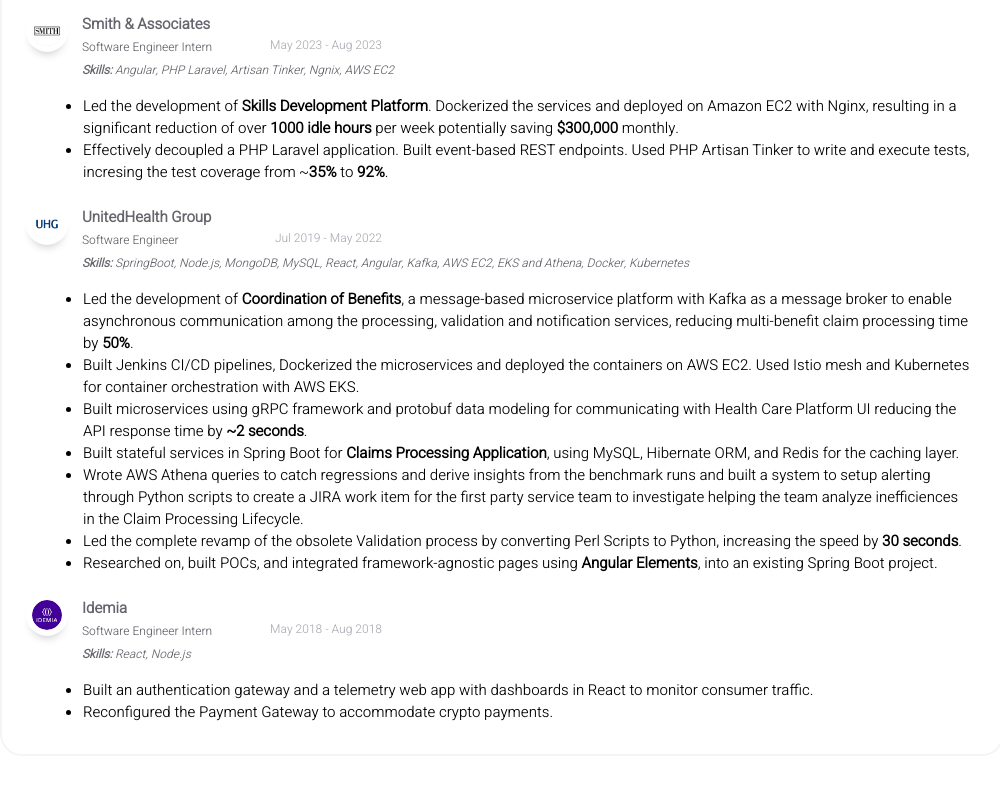
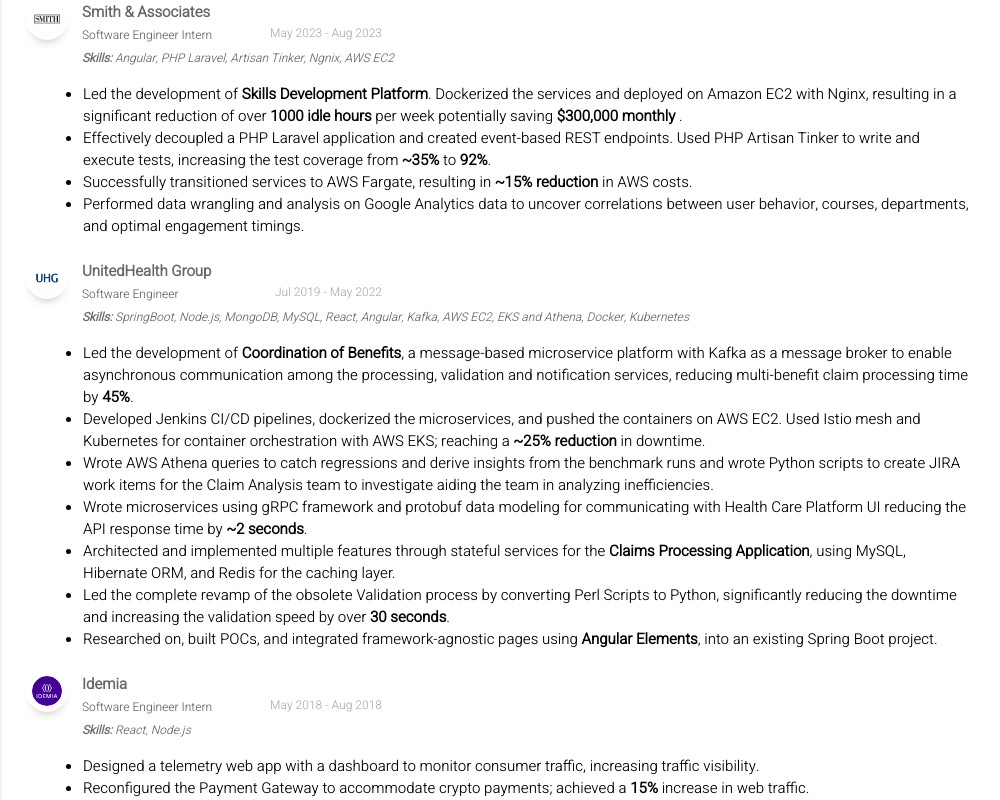
Before and after one commit to harshitkhanna3254/react-portfolio, a React (Create React App) app: page /resume in a window 1280 px wide. Shown: the part 580-1380 px from the top of the page, without its empty margins (138-1138 px from the left). Built offline with nearby package versions, Linux system fonts and the light colour scheme.

Commit message:
styles and resume update

```diff
--- a/src/components/common/styles/downloadButton.css
+++ b/src/components/common/styles/downloadButton.css
@@ -1,5 +1,5 @@
 .download-button {
-	font-size: 20px;
+	font-size: 15px;
 	padding: 0.6em 2em;
 	border: none;
 	outline: none;
--- a/src/components/common/styles/footer.css
+++ b/src/components/common/styles/footer.css
@@ -57,6 +57,11 @@
 		justify-content: center;
 	}
 
+	.footer-nav-link-item {
+		font-weight: bold;
+		font-size: 60%;
+	}
+
 	.footer-nav-link-list {
 		width: 100%;
 	}
--- a/src/components/common/styles/navBar.css
+++ b/src/components/common/styles/navBar.css
@@ -57,10 +57,11 @@
 
 @media (max-width: 600px) {
 	.navbar {
-		margin-left: 25%;
-		margin-right: 25%;
-		width: 80%;
-		font-size: 80%;
+		margin-left: 35%;
+		margin-right: 15%;
+		margin-top: 2%;
+		width: 90%;
+		font-size: 60%;
 	}
 
 	.nav-background {
@@ -70,5 +71,6 @@
 
 	.nav-item {
 		font-weight: bold;
+		margin-top: 1.5%;
 	}
 }
--- a/src/data/articles.js
+++ b/src/data/articles.js
@@ -1,6 +1,137 @@
 import React from "react";
 
 function article_1() {
+	return {
+		date: "23 Aug 2023",
+		title: "The Counter-Culture of the 60s & The Summer of Love",
+		description: `The Vibrant Spirit of the 60s and 70s Counter-Culture Revolution`,
+		style: ``,
+		keywords: ["Vietnam War", "Summer of Love"],
+		body: (
+			<React.Fragment>
+				<h1>The Counter-Culture Revolution of the 60s and 70s</h1>
+				<p>
+					The 1960s and 1970s witnessed a sweeping counter-culture
+					revolution that transcended borders and reshaped societies
+					worldwide. Emerging as a response to the conservative norms
+					of the post-World War II era, this movement sought to break
+					free from conformity, celebrating personal freedom,
+					self-expression, and social change. Fueled by a spirit of
+					rebellion, the counter-culture movement left an indelible
+					mark on music, fashion, art, and politics, challenging the
+					existing paradigms and paving the way for a new era of
+					social consciousness.
+				</p>
+
+				<h2>Birth of a Movement: Seeds of Change</h2>
+				<p>
+					The roots of the counter-culture movement can be traced back
+					to the early 1960s, as a generation disillusioned by the
+					political establishment and the constraints of a conformist
+					society began to voice their dissent. In 1964, the Civil
+					Rights Act was signed into law in the United States,
+					sparking hope for racial equality. However, escalating
+					American involvement in the Vietnam War soon ignited a wave
+					of anti-war protests, with the 1968 My Lai Massacre serving
+					as a grim reminder of the conflict's human cost. These
+					events fueled a sense of urgency for change, prompting the
+					rise of a vibrant counter-culture movement.
+				</p>
+
+				<h2>Music as the Heartbeat of Change</h2>
+				<p>
+					Music became a unifying force during this era, with artists
+					crafting songs that captured the ethos of the
+					counter-culture movement. Bob Dylan's "The Times They Are
+					a-Changin'" (1964) resonated as an anthem of protest against
+					societal injustices, its lyrics urging listeners to
+					recognize the shifting tides of the time. Jimi Hendrix's
+					rendition of "The Star-Spangled Banner" at Woodstock in 1969
+					was a sonic embodiment of the era's turbulence, using his
+					electric guitar to emulate the sounds of war and chaos,
+					mirroring the sentiment of anti-war activists. Creedence
+					Clearwater Revival's "Fortunate Son" (1969) tackled issues
+					of class disparity and the unequal burden of the Vietnam
+					War, becoming an anthem for the anti-establishment movement.
+				</p>
+
+				<h2>Fashion and Freedom of Expression</h2>
+				<p>
+					The counter-culture movement's influence extended beyond
+					music, manifesting in a distinct fashion sense that rejected
+					societal norms. Tie-dye shirts, bell-bottom pants, and
+					flower crowns became symbols of the movement's celebration
+					of individuality. The Summer of Love in 1967 saw thousands
+					converge on San Francisco's Haight-Ashbury neighborhood,
+					dressed in colorful and unconventional attire, to celebrate
+					unity and countercultural values. This sartorial expression
+					was more than just fashion; it was a declaration of defiance
+					against a conformist society.
+				</p>
+
+				<h2>Ripples of Change: Impact on Society and Politics</h2>
+				<p>
+					The counter-culture movement's impact on society was
+					profound and enduring. The Woodstock Music Festival in 1969,
+					a three-day celebration of music, love, and peace, captured
+					the spirit of the movement and attracted nearly half a
+					million attendees. It showcased the power of collective
+					consciousness and the potential for unity across diverse
+					backgrounds. Furthermore, the movement's emphasis on
+					personal freedom and authenticity paved the way for the
+					sexual revolution, driving conversations around gender
+					equality and reproductive rights.
+				</p>
+				<p>
+					Politically, the movement played a pivotal role in shaping
+					public opinion about the Vietnam War. The Moratorium to End
+					the War in Vietnam in 1969 saw millions participating in
+					protests, urging the government to reconsider its
+					involvement. This vocal opposition, coupled with the leaking
+					of the Pentagon Papers in 1971, which exposed government
+					deception about the war, contributed to a shifting public
+					sentiment and hastened the eventual withdrawal of American
+					troops from Vietnam.
+				</p>
+				<h2>My Talk with David</h2>
+
+				<p>
+					David, the old bartender at Valhalla (Rice University Grad
+					Bar), is one of the most interesting people I've met. He
+					speaks perfect Hindi too! I've had multiple long talks about
+					the 60s with him since he's the one who actually lived it.
+					Most of my thoughts in the next paragraph are influenced by
+					our talks.
+				</p>
+				<p>
+					The counter-culture revolution of the 60s and 70s was a
+					transformative period that ignited a worldwide movement for
+					change. Fueled by music, fashion, and a collective desire
+					for personal freedom, it challenged the establishment,
+					redefined societal norms, and left an indelible legacy. The
+					counter-culture movement demonstrated the potency of
+					cultural expression as a catalyst for social and political
+					transformation, inspiring subsequent generations to continue
+					the pursuit of justice, equality, and self-expression.
+					Amidst the wild and crazy times of the 60s and 70s, there
+					was this electric feeling in the air. People were tossing
+					aside the boring old rules and diving headfirst into this
+					whole "be yourself" thing. Seriously, it was like a giant
+					adventure where everyone was on a mission to figure out who
+					they really were. It wasn't just about the songs or the
+					funky clothes – it was this feeling that the world was
+					shifting, and you could be a part of it. The 60s and 70s
+					were like this massive wave of energy that washed over the
+					world, and it's still leaving ripples today. It's like a
+					reminder that for a little while, everyone was alive in a
+					way that's hard to put into words.
+				</p>
+			</React.Fragment>
+		),
+	};
+}
+
+function article_2() {
 	return {
 		date: "28 Jul 2023",
 		title: "The Philosophy of Judgement",
@@ -106,7 +237,7 @@ function article_1() {
 	};
 }
 
-function article_2() {
+function article_3() {
 	return {
 		date: "21 Feb 2023",
 		title: "CAGED System in guitar",
@@ -224,6 +355,6 @@ function article_2() {
 	};
 }
 
-const myArticles = [article_1, article_2];
+const myArticles = [article_1, article_2, article_3];
 
 export default myArticles;
--- a/src/pages/resume.jsx
+++ b/src/pages/resume.jsx
@@ -128,31 +128,60 @@ const Resume = () => {
 																saving{" "}
 																<strong>
 																	$300,000
+																	monthly
 																</strong>{" "}
-																monthly.
+																.
 															</li>
 															<li>
 																Effectively
 																decoupled a PHP
 																Laravel
-																application.
-																Built
+																application and
+																created
 																event-based REST
 																endpoints. Used
 																PHP Artisan
 																Tinker to write
 																and execute
-																tests, incresing
-																the test
-																coverage from ~
+																tests,
+																increasing the
+																test coverage
+																from
 																<strong>
-																	35%&nbsp;
+																	&nbsp;~35%&nbsp;
 																</strong>
 																to
 																<strong>
 																	&nbsp;92%
 																</strong>
 																.
+															</li>
+															<li>
+																Successfully
+																transitioned
+																services to AWS
+																Fargate,
+																resulting in{" "}
+																<strong>
+																	~15%
+																	reduction
+																</strong>{" "}
+																in AWS costs.
+															</li>
+															<li>
+																Performed data
+																wrangling and
+																analysis on
+																Google Analytics
+																data to uncover
+																correlations
+																between user
+																behavior,
+																courses,
+																departments, and
+																optimal
+																engagement
+																timings.
 															</li>
 														</ul>
 													</div>
@@ -215,26 +244,51 @@ const Resume = () => {
 																claim processing
 																time by{" "}
 																<strong>
-																	50%
+																	45%
 																</strong>
 																.
 															</li>
 															<li>
-																Built Jenkins
-																CI/CD pipelines,
-																Dockerized the
-																microservices
-																and deployed the
+																Developed
+																Jenkins CI/CD
+																pipelines,
+																dockerized the
+																microservices,
+																and pushed the
 																containers on
 																AWS EC2. Used
 																Istio mesh and
 																Kubernetes for
 																container
 																orchestration
-																with AWS EKS.
+																with AWS EKS;
+																reaching a{" "}
+																<strong>
+																	~25%
+																	reduction
+																</strong>{" "}
+																in downtime.
 															</li>
 															<li>
-																Built
+																Wrote AWS Athena
+																queries to catch
+																regressions and
+																derive insights
+																from the
+																benchmark runs
+																and wrote Python
+																scripts to
+																create JIRA work
+																items for the
+																Claim Analysis
+																team to
+																investigate
+																aiding the team
+																in analyzing
+																inefficiencies.
+															</li>
+															<li>
+																Wrote
 																microservices
 																using gRPC
 																framework and
@@ -251,9 +305,12 @@ const Resume = () => {
 																.
 															</li>
 															<li>
-																Built stateful
-																services in
-																Spring Boot for{" "}
+																Architected and
+																implemented
+																multiple
+																features through
+																stateful
+																services for the{" "}
 																<strong>
 																	Claims
 																	Processing
@@ -265,29 +322,7 @@ const Resume = () => {
 																the caching
 																layer.
 															</li>
-															<li>
-																Wrote AWS Athena
-																queries to catch
-																regressions and
-																derive insights
-																from the
-																benchmark runs
-																and built a
-																system to setup
-																alerting through
-																Python scripts
-																to create a JIRA
-																work item for
-																the first party
-																service team to
-																investigate
-																helping the team
-																analyze
-																inefficiences in
-																the Claim
-																Processing
-																Lifecycle.
-															</li>
+
 															<li>
 																Led the complete
 																revamp of the
@@ -297,8 +332,12 @@ const Resume = () => {
 																converting Perl
 																Scripts to
 																Python,
+																significantly
+																reducing the
+																downtime and
 																increasing the
-																speed by
+																validation speed
+																by over
 																<strong>
 																	&nbsp;30
 																	seconds
@@ -350,21 +389,27 @@ const Resume = () => {
 													<div className="resume-work-details">
 														<ul className="resume-work-details-list">
 															<li>
-																Built an
-																authentication
-																gateway and a
+																Designed a
 																telemetry web
-																app with
-																dashboards in
-																React to monitor
-																consumer
-																traffic.
+																app with a
+																dashboard to
+																monitor consumer
+																traffic,
+																increasing
+																traffic
+																visibility.
 															</li>
 															<li>
 																Reconfigured the
 																Payment Gateway
 																to accommodate
-																crypto payments.
+																crypto payments;
+																achieved a{" "}
+																<strong>
+																	15%
+																</strong>{" "}
+																increase in web
+																traffic.
 															</li>
 														</ul>
 													</div>
```
Also changed, not shown: 1 other file (tests, documents, lock files or other folders).
